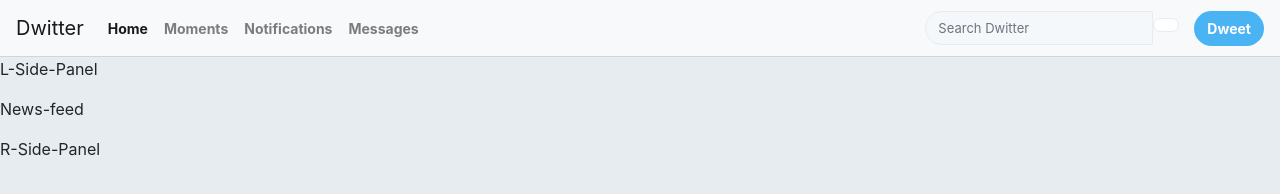
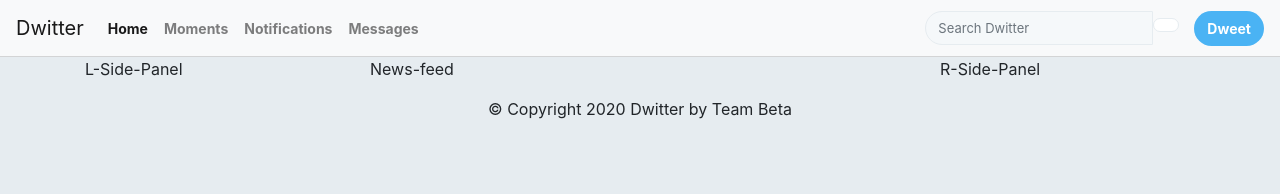
Before and after one commit to codebuster22/dwitter-client, a website: page index.html in a window 1280 px wide. Drawn offline with nearby package versions, Linux system fonts and the light colour scheme; no server answers; a web font is replaced by a local one.

Commit message:
Commit before merge

```diff
--- a/css/style.css
+++ b/css/style.css
@@ -73,3 +73,7 @@ a {
 .navbar-user-dropdown {
     margin-right: 15px;
 }
+
+/* Footer style elements */
+.footer{
+}
--- a/index.html
+++ b/index.html
@@ -55,17 +55,31 @@
     </div>
 </nav>
 
-<div class="l-side-panel">
+<div class="container">
+    <div class="row">
+        <div class="col-3 l-side-panel">
             <p>L-Side-Panel</p>
         </div>
 
-<div class="news-feed">
+        <div class="col-6 news-feed">
             <p>News-feed</p>
         </div>
 
-<div class="r-side-bar">
+        <div class="col-3 r-side-bar">
             <p>R-Side-Panel</p>
         </div>
+    </div>
+</div>
+
+<footer class="footer">
+    <div class='container '>
+        <div class='row justify-content-center'>
+            <div class="col-auto">
+                <p>© Copyright 2020 Dwitter by Team Beta</p>
+            </div>
+        </div>
+    </div>
+</footer>
 
 <script src="node_modules/jquery/dist/jquery.slim.min.js"></script>
 <script src="node_modules/popper.js/dist/umd/popper.min.js"></script>
```
Lines whose indentation alone changed are shown as unchanged.
